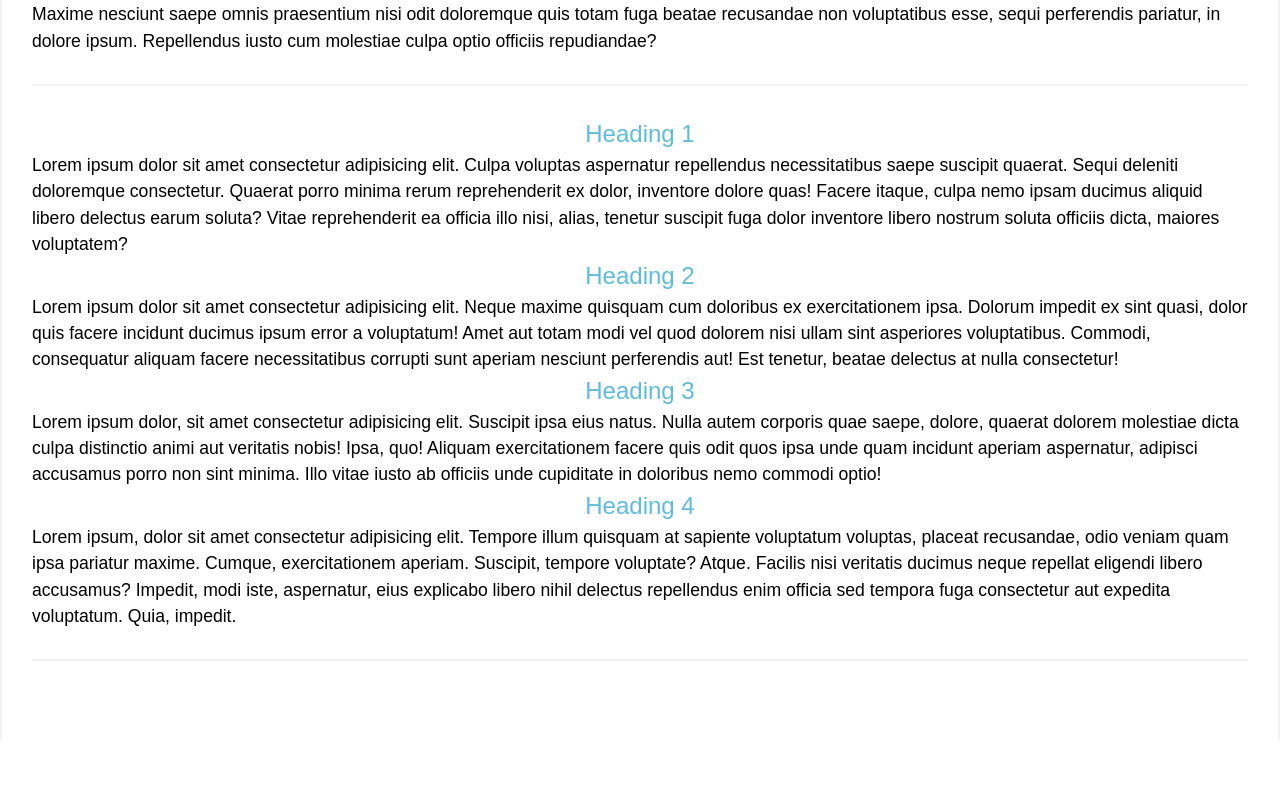
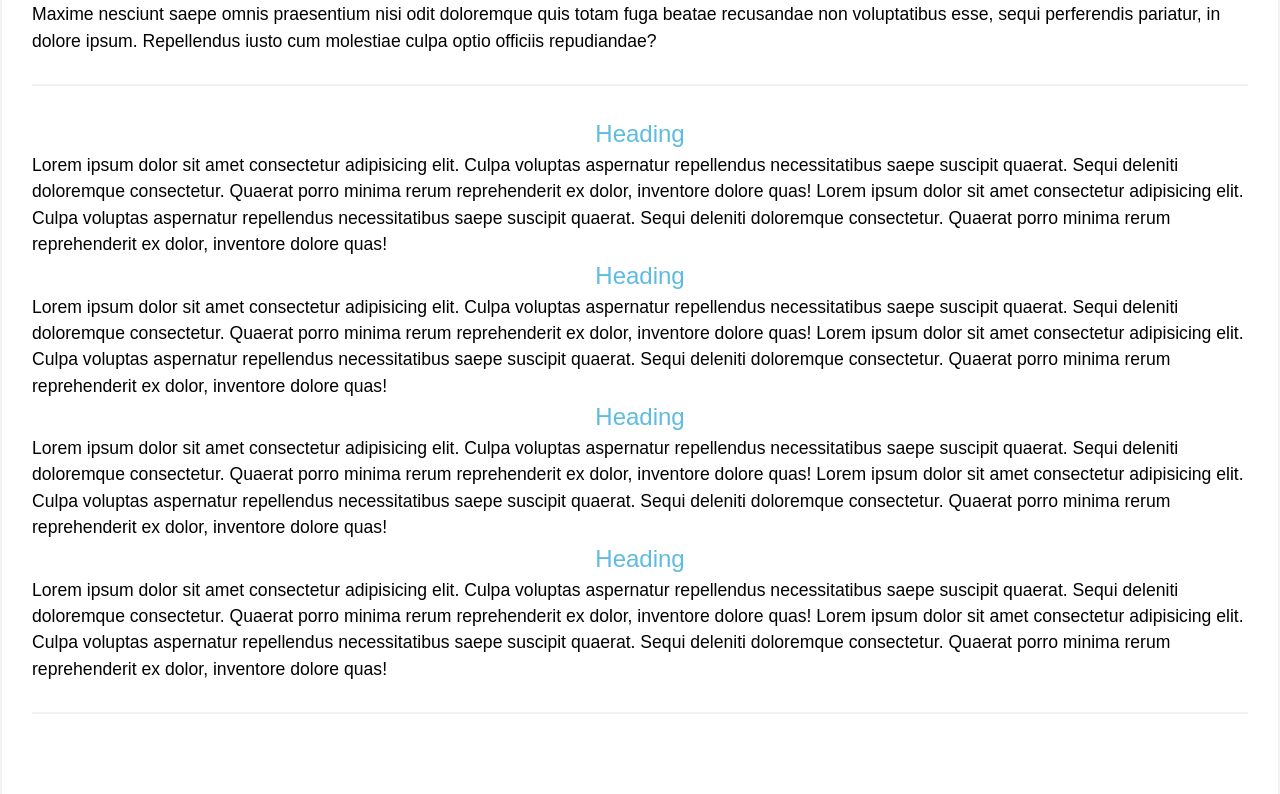
Before and after one commit to Brian-Tas/GHAv2, a React (Vite) app in the folder GHAv2/: page / in a window 1280 px wide. Shown: the part 964-1758 px from the top of the page. Before the commit the page ends 1705 px from the top, so only its background shows below. Built offline with nearby package versions, Linux system fonts and the light colour scheme.

Commit message:
Added lorem to first page

```diff
--- a/GHAv2/src/Pages/Homepage.jsx
+++ b/GHAv2/src/Pages/Homepage.jsx
@@ -2,6 +2,7 @@ import Title from "../Components/Title/Title.jsx";
 import Transition from '../Components/Transition/Transition.jsx';
 import Selector from '../Components/Selector/Selector.jsx';
 import SeparaterLine from "../Components/Separater Line/SeparaterLine.jsx";
+import Lorem from "../Components/Lorem.jsx";
 
 function Homepage() {
   return (
@@ -26,28 +27,16 @@ function Homepage() {
         <SeparaterLine/>
         <div className="grid grid-cols-4 grid-rows-1 gap-8">
             <div>
-                <h2 className="subheading">Heading 1</h2>
-                <p>Lorem ipsum dolor sit amet consectetur adipisicing elit. Culpa voluptas aspernatur repellendus necessitatibus saepe suscipit quaerat. Sequi deleniti doloremque consectetur. Quaerat porro minima rerum reprehenderit ex dolor, inventore dolore quas!
-                   Facere itaque, culpa nemo ipsam ducimus aliquid libero delectus earum soluta? Vitae reprehenderit ea officia illo nisi, alias, tenetur suscipit fuga dolor inventore libero nostrum soluta officiis dicta, maiores voluptatem?
-                </p>
+                <Lorem length='2'/>
             </div>
             <div>
-                <h2 className="subheading">Heading 2</h2>
-                <p>Lorem ipsum dolor sit amet consectetur adipisicing elit. Neque maxime quisquam cum doloribus ex exercitationem ipsa. Dolorum impedit ex sint quasi, dolor quis facere incidunt ducimus ipsum error a voluptatum!
-                   Amet aut totam modi vel quod dolorem nisi ullam sint asperiores voluptatibus. Commodi, consequatur aliquam facere necessitatibus corrupti sunt aperiam nesciunt perferendis aut! Est tenetur, beatae delectus at nulla consectetur!
-                </p>
+                <Lorem length='2'/>
             </div>
             <div>
-                <h2 className="subheading">Heading 3</h2>
-                <p>Lorem ipsum dolor, sit amet consectetur adipisicing elit. Suscipit ipsa eius natus. Nulla autem corporis quae saepe, dolore, quaerat dolorem molestiae dicta culpa distinctio animi aut veritatis nobis! Ipsa, quo!
-                   Aliquam exercitationem facere quis odit quos ipsa unde quam incidunt aperiam aspernatur, adipisci accusamus porro non sint minima. Illo vitae iusto ab officiis unde cupiditate in doloribus nemo commodi optio!
-                </p>
+                <Lorem length='2'/>
             </div>
             <div>
-                <h2 className="subheading">Heading 4</h2>
-                <p>Lorem ipsum, dolor sit amet consectetur adipisicing elit. Tempore illum quisquam at sapiente voluptatum voluptas, placeat recusandae, odio veniam quam ipsa pariatur maxime. Cumque, exercitationem aperiam. Suscipit, tempore voluptate? Atque.
-                Facilis nisi veritatis ducimus neque repellat eligendi libero accusamus? Impedit, modi iste, aspernatur, eius explicabo libero nihil delectus repellendus enim officia sed tempora fuga consectetur aut expedita voluptatum. Quia, impedit.
-               </p>
+                <Lorem length='2'/>
             </div>
         </div>
 
```
